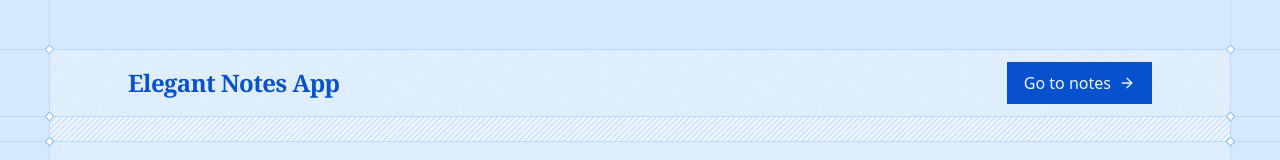
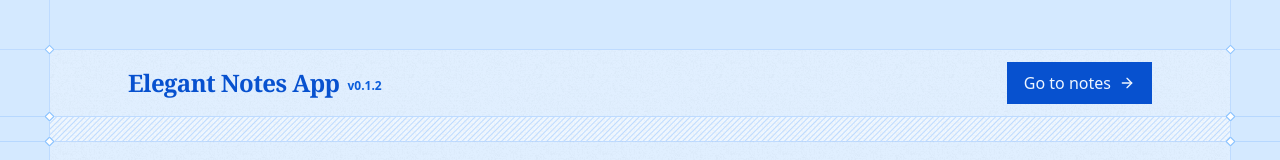
Before and after one commit to creativoma/elegant-notes-app, a Next.js app: page / in a window 1280 px wide. Shown: the top 160 px of the page. Built offline with nearby package versions, Linux system fonts and the light colour scheme.

Commit message:
feat(header): adjust spacing and display version in header

```diff
--- a/src/components/layout/header.tsx
+++ b/src/components/layout/header.tsx
@@ -2,13 +2,19 @@
 import Link from 'next/link'
 import React from 'react'
 
+import { version } from '@/package.json'
 import { Logo } from '@/src/components/logo'
 
 export const Header = () => {
   return (
     <header className="relative z-10 flex w-full max-w-5xl flex-col items-center justify-between gap-3 md:flex-row">
-      <div className="flex items-center gap-3">
+      <div className="flex items-center gap-2">
         <Logo />
+        {version && (
+          <span className="text-accent-hover -mb-1.5 text-xs font-bold">
+            v{version || 'unknown'}
+          </span>
+        )}
       </div>
       <Link
         href="/notes"
```
